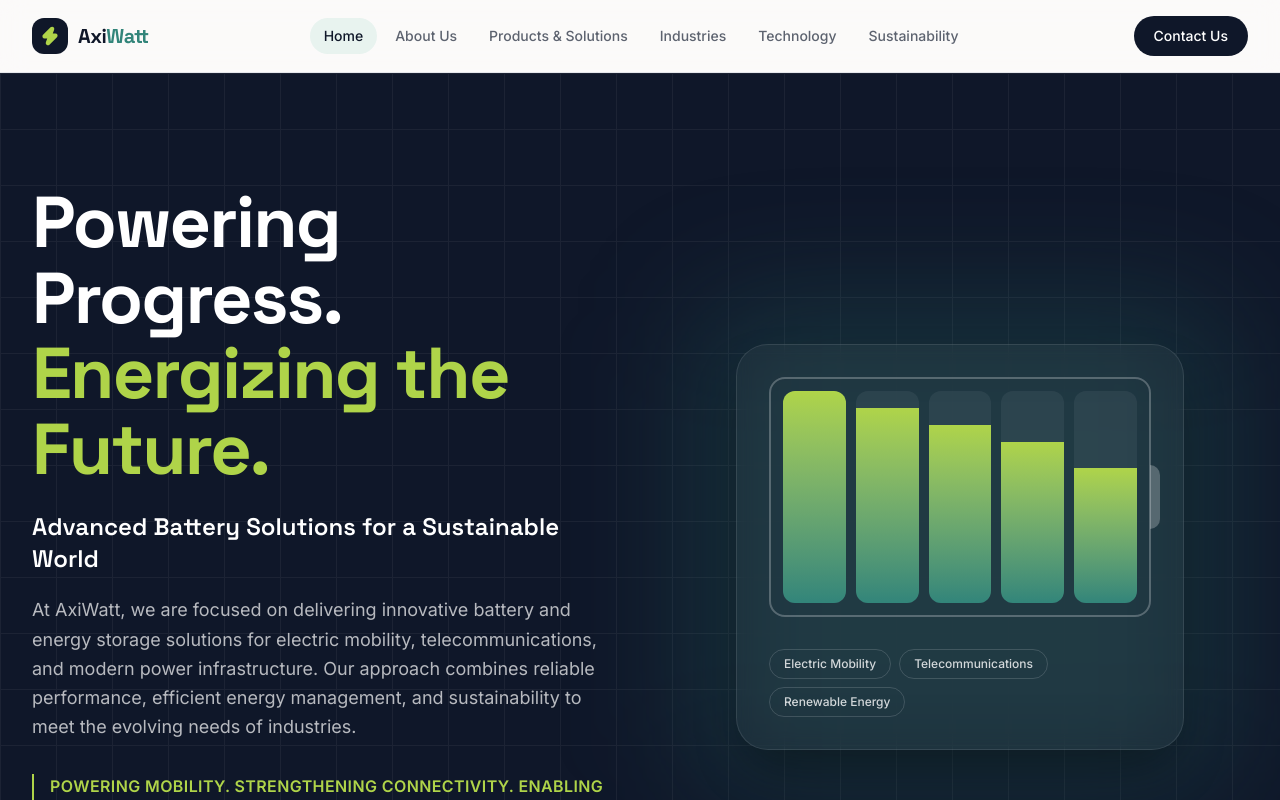
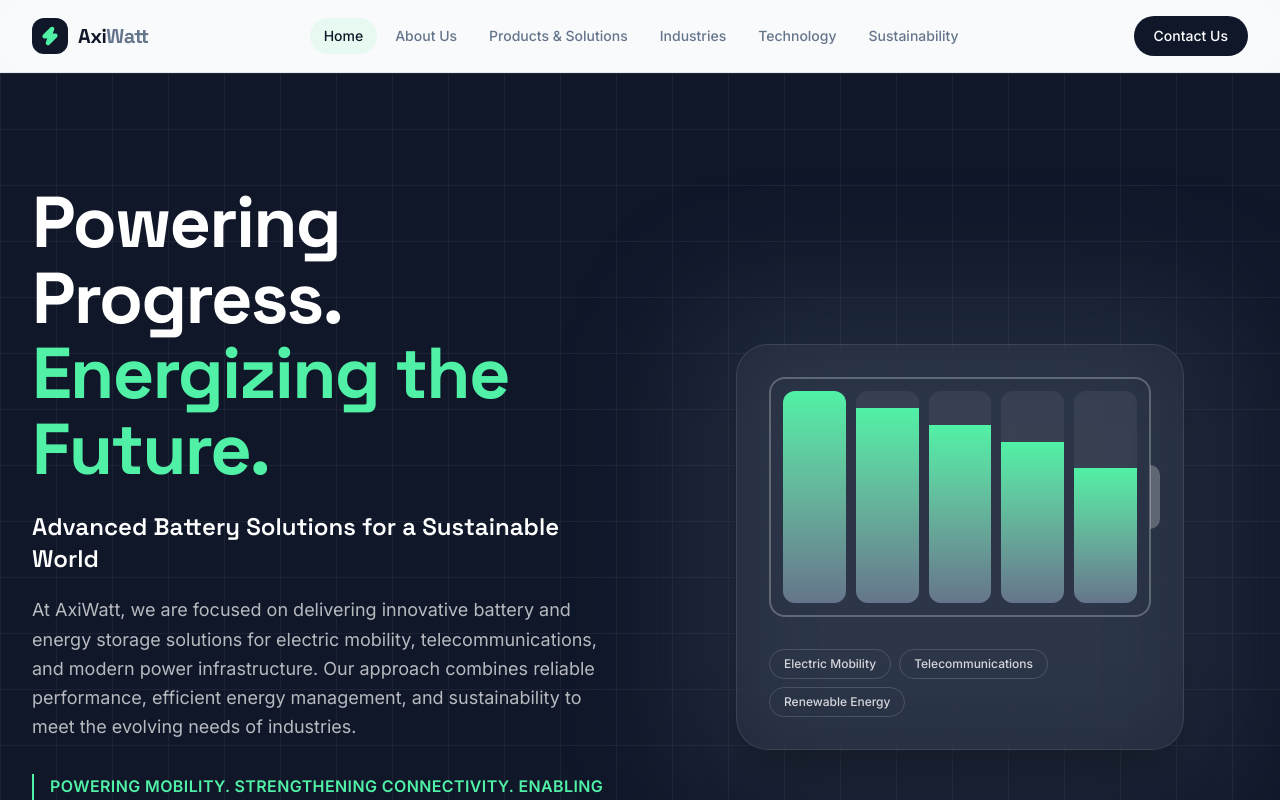
Before and after one commit to KSaiSreeLasya/AXIWTT-BATTERY-BESS, a React (Vite) app: page / in a window 1280 px wide. Shown: the top 800 px of the page. Built offline with nearby package versions, Linux system fonts and the light colour scheme.

Commit message:
Update the interface to use the provided color theme

```diff
--- a/client/global.css
+++ b/client/global.css
@@ -14,10 +14,10 @@
   */
   :root {
     --ink: 222 47% 11%;
-    --volt: 76 62% 56%;
-    --teal: 172 45% 36%;
+    --volt: 152 85% 63%;
+    --teal: 215 16% 47%;
 
-    --background: 40 20% 98%;
+    --background: 210 40% 98%;
     --foreground: 222 47% 11%;
 
     --card: 0 0% 100%;
@@ -29,21 +29,21 @@
     --primary: 222 47% 11%;
     --primary-foreground: 0 0% 100%;
 
-    --secondary: 160 30% 93%;
+    --secondary: 152 60% 94%;
     --secondary-foreground: 222 47% 11%;
 
-    --muted: 60 15% 93%;
-    --muted-foreground: 220 9% 40%;
+    --muted: 210 30% 95%;
+    --muted-foreground: 215 16% 47%;
 
-    --accent: 76 62% 56%;
+    --accent: 152 85% 63%;
     --accent-foreground: 222 47% 11%;
 
     --destructive: 0 84.2% 60.2%;
     --destructive-foreground: 0 0% 100%;
 
-    --border: 220 13% 88%;
-    --input: 220 13% 88%;
-    --ring: 172 45% 36%;
+    --border: 214 20% 89%;
+    --input: 214 20% 89%;
+    --ring: 215 16% 47%;
 
     --radius: 0.75rem;
 
```
